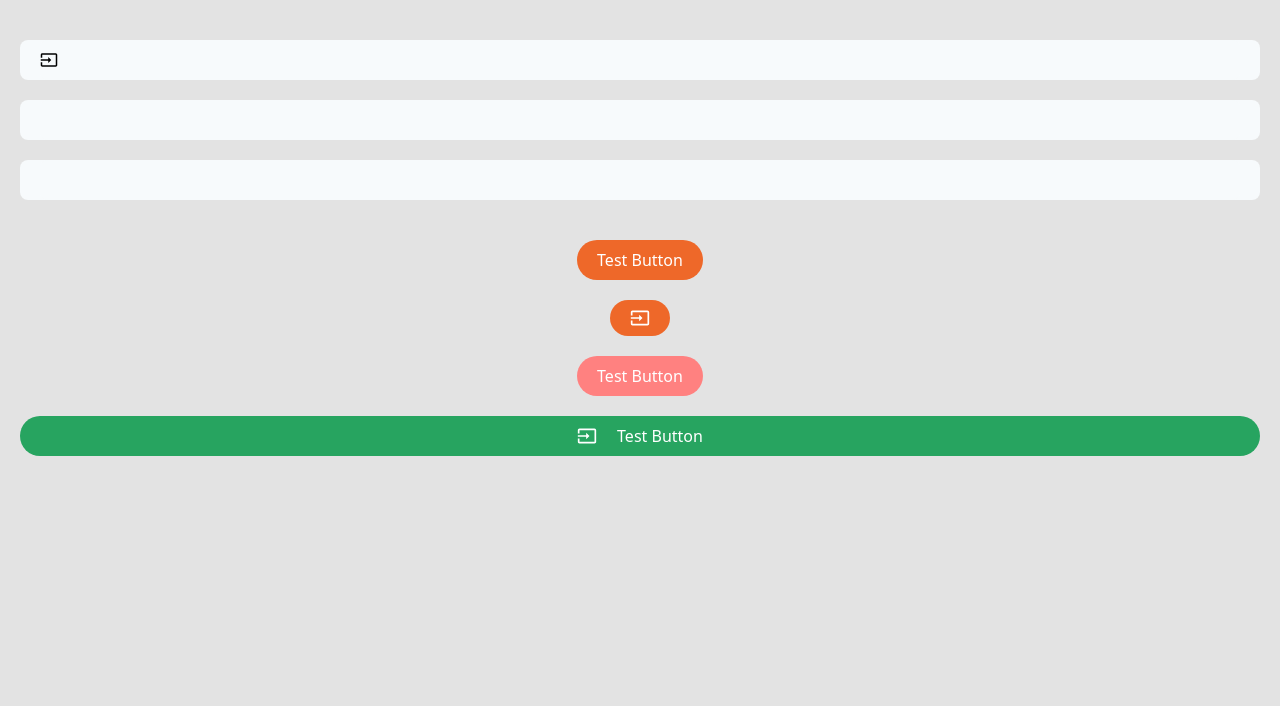
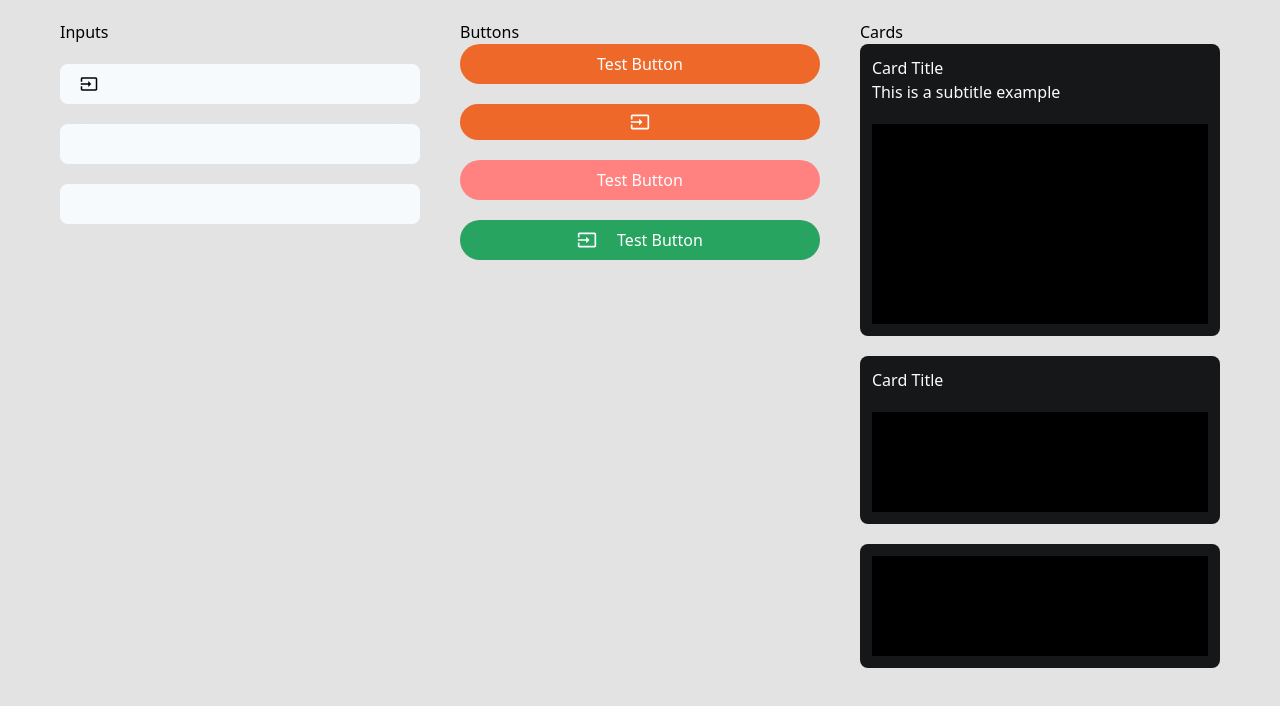
Before and after one commit to Agility-Creative-Solutions/scrummy-app, a Next.js app: page /design-system in a window 1280 px wide. Shown: the top 706 px of the page. Built offline with nearby package versions, Linux system fonts and the light colour scheme.

Commit message:
feat: create Card component and update deisgn system page

```diff
--- /dev/null
+++ b/src/components/atoms/Card/StyledCard.tsx
@@ -0,0 +1,17 @@
+import cx from 'classnames';
+import type { ReactNode } from 'react';
+import React from 'react';
+
+export type StyledCardProps = {
+  children: ReactNode;
+};
+
+const StyledCard: React.FC<StyledCardProps> = ({ children }) => {
+  return (
+    <div className={cx('p-3 bg-dark-100 text-light-100 rounded-lg w-full')}>
+      {children}
+    </div>
+  );
+};
+
+export default StyledCard;
--- /dev/null
+++ b/src/components/atoms/Card/index.tsx
@@ -0,0 +1,26 @@
+import type { ReactNode } from 'react';
+import React from 'react';
+
+import StyledCard from './StyledCard';
+
+export type CardProps = {
+  title?: string;
+  subtitle?: string;
+  children: ReactNode;
+};
+
+const Card: React.FC<CardProps> = ({ title, subtitle, children }) => {
+  return (
+    <StyledCard>
+      {(!!title || !!subtitle) && (
+        <div className="pb-5">
+          {title && <h4>{title}</h4>}
+          {subtitle && <p>{subtitle}</p>}
+        </div>
+      )}
+      {children}
+    </StyledCard>
+  );
+};
+
+export default Card;
--- a/src/components/atoms/Input/bin/InputStyled.ts
+++ /dev/null
@@ -1,5 +0,0 @@
-import styled from 'styled-components';
-
-export default styled.input`
-  background-color: white;
-`;
--- a/src/pages/design-system.tsx
+++ b/src/pages/design-system.tsx
@@ -1,9 +1,11 @@
 import { Button, Input } from '@/components';
+import Card from '@/components/atoms/Card';
 
 const DesignSystem = () => (
   <div style={{ backgroundColor: '#e3e3e3', height: '100vh', padding: 20 }}>
-    <div className="grid gap-y-5">
+    <div className="grid grid-cols-3 gap-10 px-10">
       <div>
+        <h4>Inputs</h4>
         <Input
           type="text"
           icon="MdInput"
@@ -12,7 +14,10 @@ const DesignSystem = () => (
         <Input type="text" onChange={() => console.log('Lorem')} />
         <Input type="text" onChange={() => console.log('Lorem')} />
       </div>
-      <div className="flex flex-col items-center justify-center gap-5">
+      <div>
+        <h4>Buttons</h4>
+
+        <div className="flex flex-col gap-5">
           <Button title="Test Button" buttonType="primary" />
           <Button icon="MdInput" buttonType="primary" />
           <Button title="Test Button" buttonType="secondary" />
@@ -24,6 +29,31 @@ const DesignSystem = () => (
           />
         </div>
       </div>
+      <div>
+        <h4>Cards</h4>
+        <div className="mb-5">
+          <Card title="Card Title" subtitle="This is a subtitle example">
+            <div
+              style={{ width: '100%', height: 200, backgroundColor: '#000' }}
+            />
+          </Card>
+        </div>
+        <div className="mb-5">
+          <Card title="Card Title">
+            <div
+              style={{ width: '100%', height: 100, backgroundColor: '#000' }}
+            />
+          </Card>
+        </div>
+        <div className="mb-5">
+          <Card>
+            <div
+              style={{ width: '100%', height: 100, backgroundColor: '#000' }}
+            />
+          </Card>
+        </div>
+      </div>
+    </div>
   </div>
 );
 
```
Lines whose indentation alone changed are shown as unchanged.
